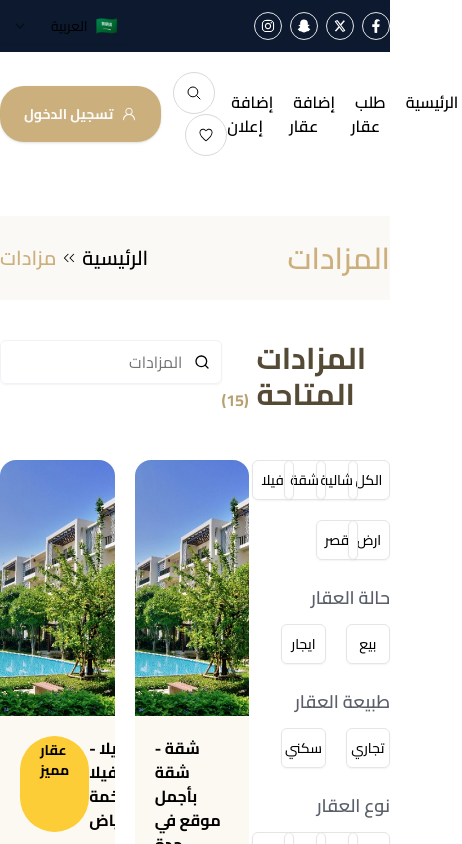
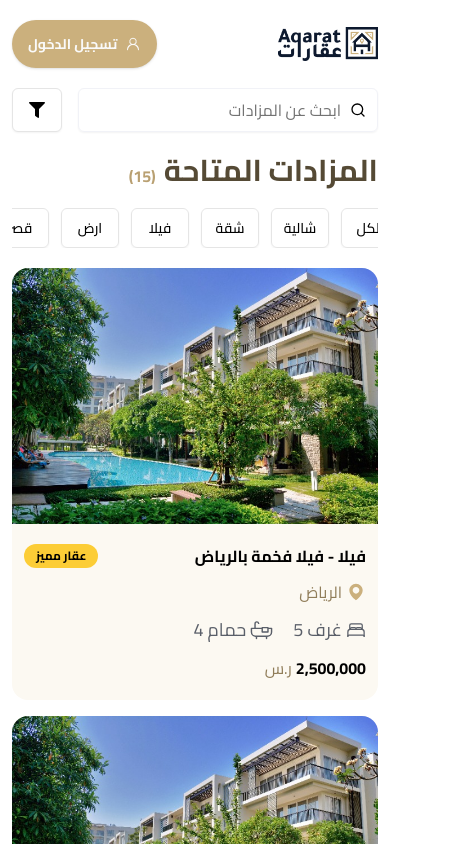
Before and after one commit to husamahmud/Aqarat, a React (Vite) app: page /mzadat in a window 390 px wide. Shown: the top 844 px of the page, 462 px wide, since content can reach past the window. Built offline with nearby package versions, Linux system fonts and the light colour scheme.

Commit message:
style: update styling in mobile

```diff
--- a/src/components/global/PageTitle.tsx
+++ b/src/components/global/PageTitle.tsx
@@ -11,16 +11,16 @@ import { PageTitleProps } from '@/types/types.ts'
 
 export default function PageTitle({ title, route, routeLabel }: PageTitleProps) {
   return (
-    <div className="my-10 w-screen bg-[#CAB07D14]">
-      <div className="container mx-auto flex flex-row-reverse items-center justify-between py-6">
-        <h1 className="text-gold text-3xl font-semibold">{title}</h1>
+    <div className="my-10 hidden w-screen bg-[#CAB07D14] lg:block">
+      <div className="container mx-auto flex flex-row-reverse items-center justify-between px-3 py-6 lg:px-10">
+        <h1 className="text-3xl font-semibold text-gold">{title}</h1>
 
         <Breadcrumb>
           <BreadcrumbList>
             <BreadcrumbItem>
               <BreadcrumbLink
                 href={`/${route}`}
-                className="text-gold text-xl font-semibold"
+                className="text-xl font-semibold text-gold"
               >
                 {routeLabel}
               </BreadcrumbLink>
--- a/src/components/global/SearchInput.tsx
+++ b/src/components/global/SearchInput.tsx
@@ -6,7 +6,7 @@ export default function SearchInput() {
   const [inputValue, setInputValue] = useState<string | undefined>('')
 
   return (
-    <div className="space-y-2">
+    <div className="w-full space-y-2">
       <div className="relative">
         <div className="text-muted-foreground/80 pointer-events-none absolute inset-y-0 end-0 flex items-center justify-center pe-3 peer-disabled:opacity-50">
           <Search
--- a/src/components/layout/Header.tsx
+++ b/src/components/layout/Header.tsx
@@ -9,28 +9,28 @@ import { NAV_LINKS } from '@/lib/constants/header'
 export default function Header() {
   return (
     <header className="py-5">
-      <div className="container mx-auto flex items-center justify-between">
+      <div className="container mx-auto flex items-center justify-between px-3 lg:px-10">
         <div className="flex flex-1 items-center gap-3">
           {/* Login Button */}
           <Link to="/">
-            <Button className="bg-gold hover:bg-gold-button/80 rounded-3xl px-6 py-7">
+            <Button className="hover:bg-gold-button/80 rounded-3xl bg-gold py-6 sm:px-6 sm:py-7">
               <span className="font-bold">تسجيل الدخول</span>
               <GoPerson />
             </Button>
           </Link>
 
           {/* Search and Heart Icons */}
-          <div className="space-x-3">
+          <div className="hidden space-x-3 sm:block">
             <Button
               variant="ghost"
-              className="border-gray-border h-auto rounded-full border p-3"
+              className="h-auto rounded-full border border-gray-border p-3"
             >
               <IoSearchOutline className="text-black" />
             </Button>
 
             <Button
               variant="ghost"
-              className="border-gray-border h-auto rounded-full border p-3"
+              className="h-auto rounded-full border border-gray-border p-3"
             >
               <IoIosHeartEmpty className="text-black" />
             </Button>
@@ -38,13 +38,13 @@ export default function Header() {
         </div>
 
         {/* Navigation Links */}
-        <div className="flex-1">
+        <div className="hidden flex-1 lg:block">
           <ul className="flex flex-row-reverse justify-center gap-4 text-black">
             {NAV_LINKS.map((link) => (
               <li key={link.label}>
                 <Link
                   to={link.href}
-                  className="border-gold p-1 font-semibold hover:border-b"
+                  className="text-nowrap border-gold p-1 font-semibold hover:border-b"
                 >
                   {link.label}
                 </Link>
--- a/src/components/layout/SocialHeader.tsx
+++ b/src/components/layout/SocialHeader.tsx
@@ -5,12 +5,13 @@ import {
   SelectTrigger,
   SelectValue,
 } from '@/components/ui/select'
+
 import { LANGUAGES, SOCIAL_ICONS } from '@/lib/constants/socialHeader'
 
 export default function SocialHeader() {
   return (
-    <div className="bg-[#0D192E]">
-      <div className="container mx-auto flex items-center justify-between py-2">
+    <div className="hidden bg-[#0D192E] md:block">
+      <div className="container mx-auto flex items-center justify-between px-3 py-2 lg:px-10">
         {/* Language Selector */}
         <Select>
           <SelectTrigger className="w-[130px] border-none focus:ring-0">
--- a/src/components/mzadat/AvailableMzadat.tsx
+++ b/src/components/mzadat/AvailableMzadat.tsx
@@ -1,7 +1,7 @@
 export default function AvailableMzadat({ count }: { count: number }) {
   return (
     <div className="flex items-end space-x-2">
-      <p className="text-gold-dark font-bold">({count})</p>
+      <p className="font-bold text-gold-dark">({count})</p>
       <h1 className="text-3xl font-bold text-[#554A35]">المزادات المتاحة</h1>
     </div>
   )
--- a/src/components/mzadat/Card.tsx
+++ b/src/components/mzadat/Card.tsx
@@ -29,15 +29,17 @@ export default function Card({
       />
 
       {/* content */}
-      <div className="flex flex-col gap-3 p-5">
+      <div className="flex flex-col gap-3 px-3 py-5">
         {/* tag */}
-        <div className="flex justify-between">
+        <div className="flex justify-between gap-1">
           {tag && (
-            <span className="rounded-full bg-[#FCCD36] px-5 py-1 text-sm font-bold">{tag}</span>
+            <span className="text-nowrap rounded-full bg-[#FCCD36] px-3 py-1 text-xs font-bold">
+              {tag}
+            </span>
           )}
 
           {/* title & type */}
-          <p className="ml-auto mr-0 font-bold">
+          <p className="ml-auto mr-0 text-nowrap font-bold [direction:rtl]">
             {type} - {title}
           </p>
         </div>
@@ -66,7 +68,7 @@ export default function Card({
 
         {/* price */}
         <p className="ml-auto mr-0 flex gap-1 font-bold">
-          <span className="text-gold-darker font-normal">ر.س</span>
+          <span className="font-normal text-gold-darker">ر.س</span>
           {formatPrice(price)}
         </p>
       </div>
--- a/src/components/mzadat/Filter.tsx
+++ b/src/components/mzadat/Filter.tsx
@@ -11,7 +11,7 @@ export default function Filter({ title, filters, cols = 4 }: FilterProps) {
 
   return (
     <div className="flex flex-col gap-3 text-lg">
-      {title && <h1 className="text-custom-gray font-semibold [direction:rtl]">{title}</h1>}
+      {title && <h1 className="font-semibold text-custom-gray [direction:rtl]">{title}</h1>}
 
       <ToggleGroup
         type="single"
@@ -24,7 +24,7 @@ export default function Filter({ title, filters, cols = 4 }: FilterProps) {
             value={type}
             aria-label={`Toggle ${type}`}
             size="lg"
-            className="data-[state=on]:border-gold data-[state=on]:bg-gold/10 px-5"
+            className="px-5 data-[state=on]:border-gold data-[state=on]:bg-gold/10"
           >
             {type}
           </ToggleGroupItem>
@@ -33,3 +33,25 @@ export default function Filter({ title, filters, cols = 4 }: FilterProps) {
     </div>
   )
 }
+
+export function SmallFilter({ filters }: { filters: string[] }) {
+  return (
+    <ToggleGroup
+      type="single"
+      variant="outline"
+      className="scrollbar-none flex gap-3 overflow-scroll [direction:rtl]"
+    >
+      {filters.map((type) => (
+        <ToggleGroupItem
+          key={type}
+          value={type}
+          aria-label={`Toggle ${type}`}
+          size="lg"
+          className="px-7 text-black data-[state=on]:border-gold data-[state=on]:bg-gold/10"
+        >
+          {type}
+        </ToggleGroupItem>
+      ))}
+    </ToggleGroup>
+  )
+}
--- a/src/components/mzadat/MzadatContent.tsx
+++ b/src/components/mzadat/MzadatContent.tsx
@@ -1,21 +1,42 @@
+import { FaFilter } from 'react-icons/fa'
+
 import SearchInput from '@/components/global/SearchInput.tsx'
 import AvailableMzadat from '@/components/mzadat/AvailableMzadat.tsx'
 import PropertyView from '@/components/mzadat/PropertyView.tsx'
 import PropertyFilters from '@/components/mzadat/PropertyFilters.tsx'
+import { Button } from '@/components/ui/button.tsx'
+import { SmallFilter } from '@/components/mzadat/Filter.tsx'
 
 import { dummyData } from '@/lib/constants/cardsData.ts'
+import { TYPE_FILTER } from '@/lib/constants/filterValues.ts'
 
 export default function MzadatContent() {
   const count = dummyData.length
 
   return (
-    <div className="container mx-auto">
-      <div className="flex justify-between">
+    <div className="container mx-auto px-3 lg:px-10">
+      <div className="item-center flex justify-between gap-4 pb-5 sm:hidden">
+        <Button
+          className="h-auto"
+          variant="outline"
+        >
+          <FaFilter className="text-black" />
+        </Button>
         <SearchInput />
+      </div>
+
+      <div className="flex justify-end sm:justify-between">
+        <div className="hidden sm:block">
+          <SearchInput />
+        </div>
         <AvailableMzadat count={count} />
       </div>
 
-      <div className="grid grid-cols-3 gap-8 pt-12 text-black">
+      <div className="flex justify-end pt-5 sm:hidden">
+        <SmallFilter filters={TYPE_FILTER} />
+      </div>
+
+      <div className="grid grid-cols-2 gap-4 py-5 text-black sm:py-12 lg:grid-cols-3">
         <PropertyView />
         <PropertyFilters />
       </div>
--- a/src/components/mzadat/PropertyFilters.tsx
+++ b/src/components/mzadat/PropertyFilters.tsx
@@ -9,7 +9,7 @@ import {
 
 export default function PropertyFilters() {
   return (
-    <div className="space-y-6">
+    <div className="hidden space-y-6 pl-10 lg:block">
       <Filter
         filters={TYPE_FILTER}
         cols={4}
--- a/src/components/mzadat/PropertyView.tsx
+++ b/src/components/mzadat/PropertyView.tsx
@@ -1,17 +1,43 @@
-import Card from '@/components/mzadat/Card.tsx'
+import { useState } from 'react'
 
-import { dummyData } from '@/lib/constants/cardsData.ts'
-import { CardProps } from '@/types/types.ts'
+import Card from '@/components/mzadat/Card'
+import { Button } from '@/components/ui/button'
+
+import { dummyData } from '@/lib/constants/cardsData'
+import { CardProps } from '@/types/types'
 
 export default function PropertyView() {
+  const [showMore, setShowMore] = useState<boolean>(false)
+
+  const cardsToDisplay = showMore ? dummyData : dummyData.slice(0, 8)
+  const buttonText = showMore ? 'عرض أقل' : 'عرض المزادات'
+
   return (
-    <div className="col-span-2 grid grid-cols-2 gap-5">
+    <>
+      <div className="col-span-2 grid grid-cols-1 gap-4 md:grid-cols-2 lg:gap-3">
         {dummyData.map((card: CardProps) => (
           <Card
             key={card.title}
             {...card}
           />
         ))}
+
+        {/* in small screens show 8 cards */}
+        {cardsToDisplay.map((card: CardProps) => (
+          <Card
+            key={card.title}
+            {...card}
+          />
+        ))}
       </div>
+
+      <Button
+        className="col-span-2 mt-3 block font-bold text-gold-darker md:hidden"
+        variant="outline"
+        onClick={() => setShowMore((prev) => !prev)}
+      >
+        {buttonText}
+      </Button>
+    </>
   )
 }
--- a/src/index.css
+++ b/src/index.css
@@ -20,3 +20,12 @@
 		--radius: 0.5rem;
 	}
 }
+
+.scrollbar-none {
+	scrollbar-width: none;
+	-ms-overflow-style: none;
+}
+
+.scrollbar-none::-webkit-scrollbar {
+	display: none;
+}
```
Lines whose indentation alone changed are shown as unchanged.
